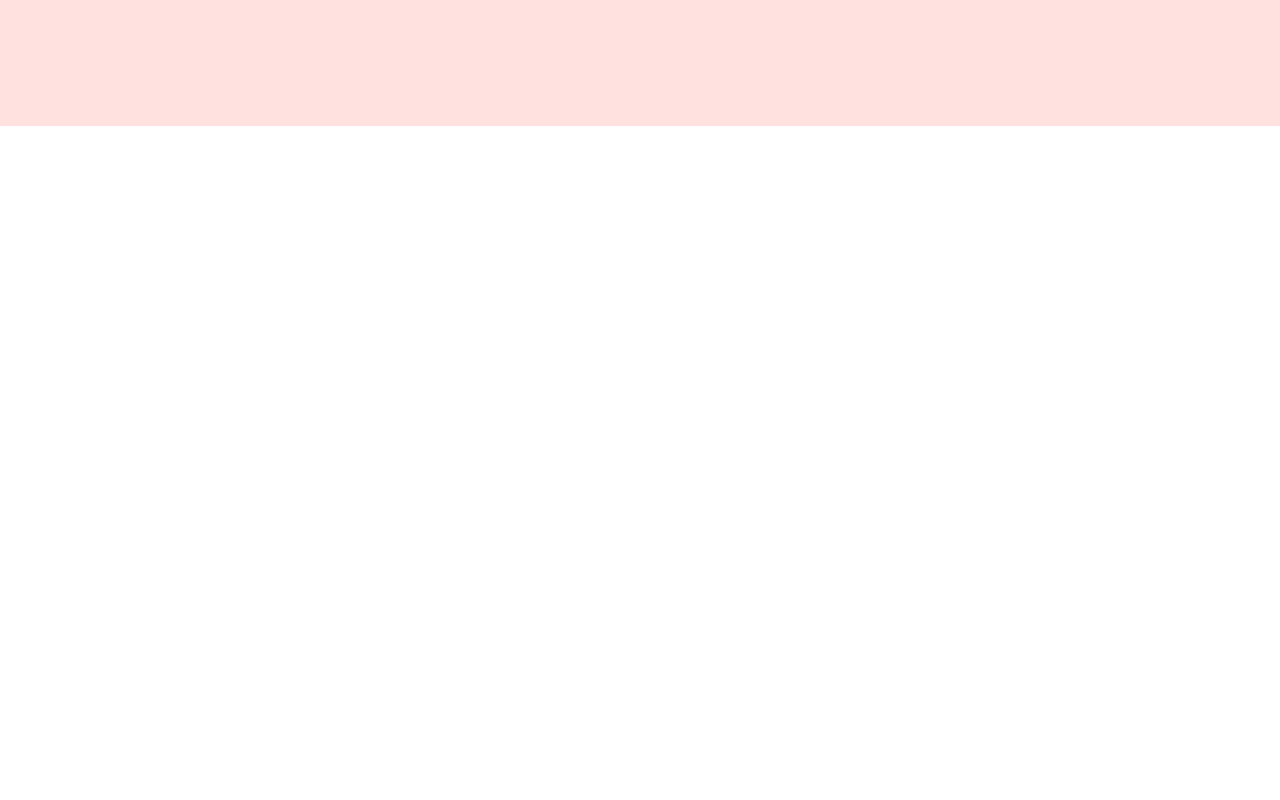
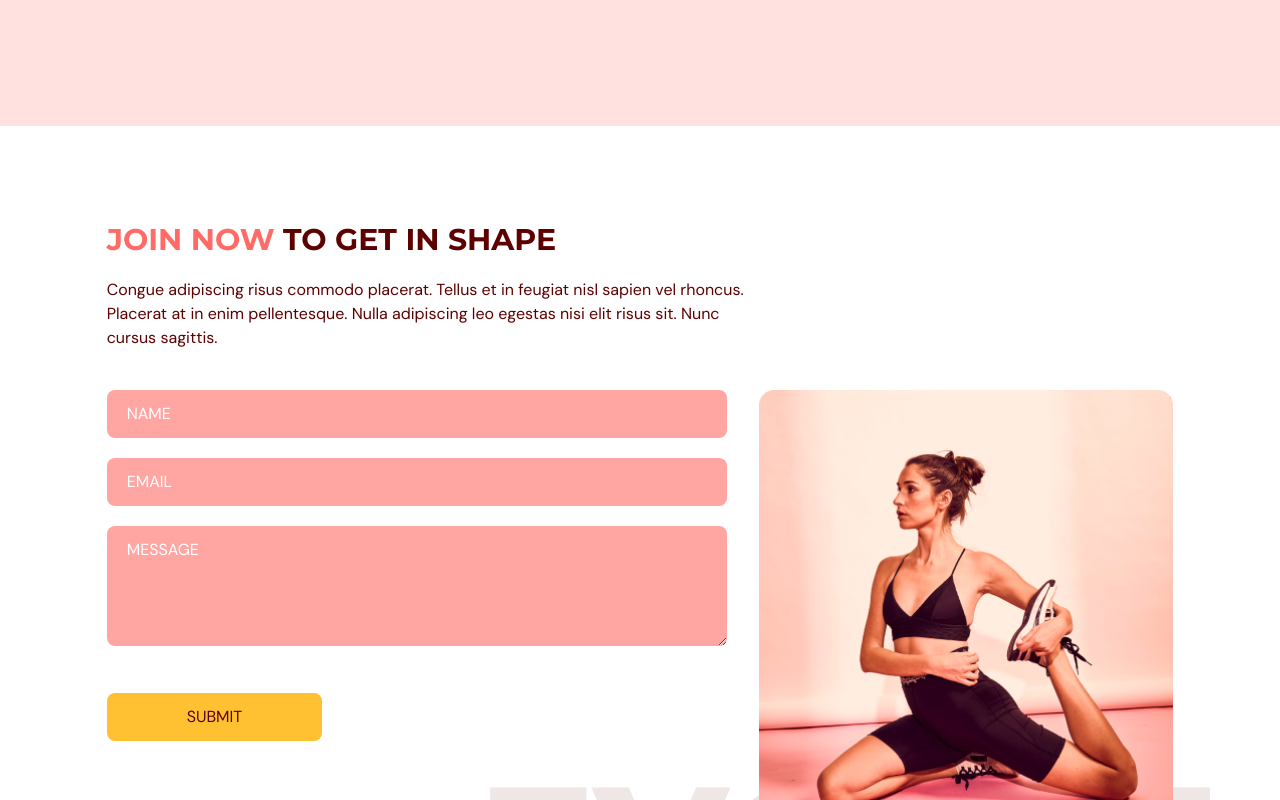
Before and after one commit to iamsuyashpatel07/gymmer, a React (Vite) app: page / in a window 1280 px wide. Shown: the part 2840-3640 px from the top of the page. Before the commit the page ends 2966 px from the top, so only its background shows below. Built offline with nearby package versions, Linux system fonts and the light colour scheme.

Commit message:
Created Contact Us

```diff
--- a/package.json
+++ b/package.json
@@ -14,7 +14,8 @@
     "framer-motion": "^10.12.16",
     "react": "^18.2.0",
     "react-anchor-link-smooth-scroll": "^1.0.12",
-    "react-dom": "^18.2.0"
+    "react-dom": "^18.2.0",
+    "react-hook-form": "^7.44.3"
   },
   "devDependencies": {
     "@types/node": "^20.2.6",
--- a/src/App.tsx
+++ b/src/App.tsx
@@ -2,8 +2,9 @@
 import Home from "@/scenes/home";
 import { useState, useEffect } from "react";
 import { SelectedPage } from "@/shared/types";
-import Benefits from "./scenes/benefits";
-import OurClasses from "./ourClasses";
+import Benefits from "@/scenes/benefits";
+import OurClasses from "@/ourClasses";
+import ContactUs from "@/scenes/ContactUs";
 
 function App() {
   const [selectedPage, setSelectedPage] = useState<SelectedPage>(
@@ -33,6 +34,7 @@
       <Home setSelectedPage={setSelectedPage} />
       <Benefits setSelectedPage={setSelectedPage} />
       <OurClasses setSelectedPage={setSelectedPage} />
+      <ContactUs setSelectedPage={setSelectedPage} />
     </div>
   );
 }
--- /dev/null
+++ b/src/scenes/ContactUs/index.tsx
@@ -0,0 +1,161 @@
+import { useForm } from "react-hook-form";
+import { SelectedPage } from "@/shared/types";
+import { motion } from "framer-motion";
+import ContactUsPageGraphic from "@/assets/ContactUsPageGraphic.png";
+import HText from "@/shared/HText";
+
+type Props = {
+  setSelectedPage: (value: SelectedPage) => void;
+};
+
+const ContactUs = ({ setSelectedPage }: Props) => {
+  const inputStyles = `mb-5 w-full rounded-lg bg-primary-300
+  px-5 py-3 placeholder-white`;
+
+  const {
+    register,
+    trigger,
+    formState: { errors },
+  } = useForm();
+
+  const onSubmit = async (e: any) => {
+    const isValid = await trigger();
+    if (!isValid) {
+      e.preventDefault();
+    }
+  };
+
+  return (
+    <section id="contactus" className="mx-auto w-5/6 pb-32 pt-24">
+      <motion.div
+        onViewportEnter={() => setSelectedPage(SelectedPage.ContactUs)}
+      >
+        {/* HEADER */}
+        <motion.div
+          className="md:w-3/5"
+          initial="hidden"
+          whileInView="visible"
+          viewport={{ once: true, amount: 0.5 }}
+          transition={{ duration: 0.5 }}
+          variants={{
+            hidden: { opacity: 0, x: -50 },
+            visible: { opacity: 1, x: 0 },
+          }}
+        >
+          <HText>
+            <span className="text-primary-500">JOIN NOW</span> TO GET IN SHAPE
+          </HText>
+          <p className="my-5">
+            Congue adipiscing risus commodo placerat. Tellus et in feugiat nisl
+            sapien vel rhoncus. Placerat at in enim pellentesque. Nulla
+            adipiscing leo egestas nisi elit risus sit. Nunc cursus sagittis.
+          </p>
+        </motion.div>
+
+        {/* FORM AND IMAGE */}
+        <div className="mt-10 justify-between gap-8 md:flex">
+          <motion.div
+            className="mt-10 basis-3/5 md:mt-0"
+            initial="hidden"
+            whileInView="visible"
+            viewport={{ once: true, amount: 0.5 }}
+            transition={{ duration: 0.5 }}
+            variants={{
+              hidden: { opacity: 0, y: 50 },
+              visible: { opacity: 1, y: 0 },
+            }}
+          >
+            <form
+              target="_blank"
+              onSubmit={onSubmit}
+              action="https://formsubmit.co/suyashpatelmrj@gmail.com"
+              method="POST"
+            >
+              <input
+                className={inputStyles}
+                type="text"
+                placeholder="NAME"
+                {...register("name", {
+                  required: true,
+                  maxLength: 100,
+                })}
+              />
+              {errors.name && (
+                <p className="mt-1 text-primary-500">
+                  {errors.name.type === "required" && "This field is required."}
+                  {errors.name.type === "maxLength" &&
+                    "Max length is 100 char."}
+                </p>
+              )}
+
+              <input
+                className={inputStyles}
+                type="text"
+                placeholder="EMAIL"
+                {...register("email", {
+                  required: true,
+                  pattern: /^[A-Z0-9._%+-]+@[A-Z0-9.-]+\.[A-Z]{2,}$/i,
+                })}
+              />
+              {errors.email && (
+                <p className="mt-1 text-primary-500">
+                  {errors.email.type === "required" &&
+                    "This field is required."}
+                  {errors.email.type === "pattern" && "Invalid email address."}
+                </p>
+              )}
+
+              <textarea
+                className={inputStyles}
+                placeholder="MESSAGE"
+                rows={4}
+                cols={50}
+                {...register("message", {
+                  required: true,
+                  maxLength: 2000,
+                })}
+              />
+              {errors.message && (
+                <p className="mt-1 text-primary-500">
+                  {errors.message.type === "required" &&
+                    "This field is required."}
+                  {errors.message.type === "maxLength" &&
+                    "Max length is 2000 char."}
+                </p>
+              )}
+
+              <button
+                type="submit"
+                className="mt-5 rounded-lg bg-secondary-500 px-20 py-3 transition duration-500 hover:text-white"
+              >
+                SUBMIT
+              </button>
+            </form>
+          </motion.div>
+
+          <motion.div
+            className="relative mt-16 basis-2/5 md:mt-0"
+            initial="hidden"
+            whileInView="visible"
+            viewport={{ once: true, amount: 0.5 }}
+            transition={{ delay: 0.2, duration: 0.5 }}
+            variants={{
+              hidden: { opacity: 0, y: 50 },
+              visible: { opacity: 1, y: 0 },
+            }}
+          >
+            <div className="w-full before:absolute before:-bottom-20 before:-right-10 before:z-[-1] md:before:content-evolvetext">
+              <img
+                className="w-full"
+                alt="contact-us-page-graphic"
+                src={ContactUsPageGraphic}
+              />
+            </div>
+          </motion.div>
+        </div>
+      </motion.div>
+    </section>
+  );
+};
+
+export default ContactUs;
--- a/src/scenes/navbar/index.tsx
+++ b/src/scenes/navbar/index.tsx
@@ -99,12 +99,12 @@
             <Link
               selectedPage={selectedPage}
               setSelectedPage={setSelectedPage}
-              page="Our Classes"
+              page="OurClasses"
             />
             <Link
               selectedPage={selectedPage}
               setSelectedPage={setSelectedPage}
-              page="Contact Us"
+              page="ContactUs"
             />
           </div>
         </div>
--- /dev/null
+++ b/src/scenes/ourClasses/Class.tsx
@@ -0,0 +1,23 @@
+type Props = {
+  name: string;
+  description?: string;
+  image: string;
+};
+
+const Class = ({ name, description, image }: Props) => {
+  const overlayStyles = `p-5 absolute z-30 flex
+  h-[380px] w-[450px] flex-col items-center justify-center
+  whitespace-normal bg-primary-500 text-center text-white
+  opacity-0 transition duration-500 hover:opacity-90`;
+  return (
+    <li className="relative mx-5 inline-block h-[380px] w-[450px]">
+      <div className={overlayStyles}>
+        <p className="text-2xl">{name}</p>
+        <p className="mt-5">{description}</p>
+      </div>
+      <img alt={`${image}`} src={image} />
+    </li>
+  );
+};
+
+export default Class;
--- /dev/null
+++ b/src/scenes/ourClasses/index.tsx
@@ -0,0 +1,95 @@
+import { SelectedPage, ClassType } from "@/shared/types";
+import image1 from "@/assets/image1.png";
+import image2 from "@/assets/image2.png";
+import image3 from "@/assets/image3.png";
+import image4 from "@/assets/image4.png";
+import image5 from "@/assets/image5.png";
+import image6 from "@/assets/image6.png";
+import { motion } from "framer-motion";
+import HText from "@/shared/HText";
+import Class from "./Class";
+
+const classes: Array<ClassType> = [
+  {
+    name: "Weight Training Classes",
+    description:
+      "Lorem ipsum dolor sit amet, consectetur adipiscing elit, sed do eiusmod tempor incididunt ut labore et dolore magna aliqua. Ut enim ad minim veniam, quis nostrud exercitation ullamco laboris nisi ut aliquip ex ea commodo consequat.",
+    image: image1,
+  },
+  {
+    name: "Yoga Classes",
+    image: image2,
+  },
+  {
+    name: "Ab Core Classes",
+    description:
+      "Lorem ipsum dolor sit amet, consectetur adipiscing elit, sed do eiusmod tempor incididunt ut labore et dolore magna aliqua. Ut enim ad minim veniam, quis nostrud exercitation ullamco laboris nisi ut aliquip ex ea commodo consequat.",
+    image: image3,
+  },
+  {
+    name: "Adventure Classes",
+    description:
+      "Lorem ipsum dolor sit amet, consectetur adipiscing elit, sed do eiusmod tempor incididunt ut labore et dolore magna aliqua. Ut enim ad minim veniam, quis nostrud exercitation ullamco laboris nisi ut aliquip ex ea commodo consequat.",
+    image: image4,
+  },
+  {
+    name: "Fitness Classes",
+    image: image5,
+  },
+  {
+    name: "Training Classes",
+    description:
+      "Lorem ipsum dolor sit amet, consectetur adipiscing elit, sed do eiusmod tempor incididunt ut labore et dolore magna aliqua. Ut enim ad minim veniam, quis nostrud exercitation ullamco laboris nisi ut aliquip ex ea commodo consequat.",
+    image: image6,
+  },
+];
+
+type Props = {
+  setSelectedPage: (value: SelectedPage) => void;
+};
+
+const OurClasses = ({ setSelectedPage }: Props) => {
+  return (
+    <section id="ourclasses" className="w-full bg-primary-100 py-40">
+      <motion.div
+        onViewportEnter={() => setSelectedPage(SelectedPage.OurClasses)}
+      >
+        <motion.div
+          initial="hidden"
+          whileInView={"visible"}
+          viewport={{ once: true, amount: 0.5 }}
+          transition={{ duration: 0.5 }}
+          variants={{
+            hidden: { opacity: 0, x: -50 },
+            visible: { opacity: 1, x: 0 },
+          }}
+          className="mx-auto w-5/6"
+        >
+          <div className="md:3/5">
+            <HText>OUR CLASSES</HText>
+            <p className="py-5">
+              Fringilla a sed at suspendisse ut enim volutpat. Rhoncus vel est
+              tellus quam porttitor. Mauris velit euismod elementum arcu neque
+              facilisi. Amet semper tortor facilisis metus nibh. Rhoncus sit
+              enim mattis odio in risus nunc.
+            </p>
+          </div>
+        </motion.div>
+        <div className="mt-10 h-[353px] w-full overflow-x-auto overflow-y-hidden">
+          <ul className="w-[2800px] whitespace-nowrap">
+            {classes.map((item: ClassType, index) => (
+              <Class
+                key={`${item.name}-${index}`}
+                name={item.name}
+                description={item.description}
+                image={item.image}
+              />
+            ))}
+          </ul>
+        </div>
+      </motion.div>
+    </section>
+  );
+};
+
+export default OurClasses;
```
Also changed, not shown: 1 other file (tests, documents, lock files or other folders).
